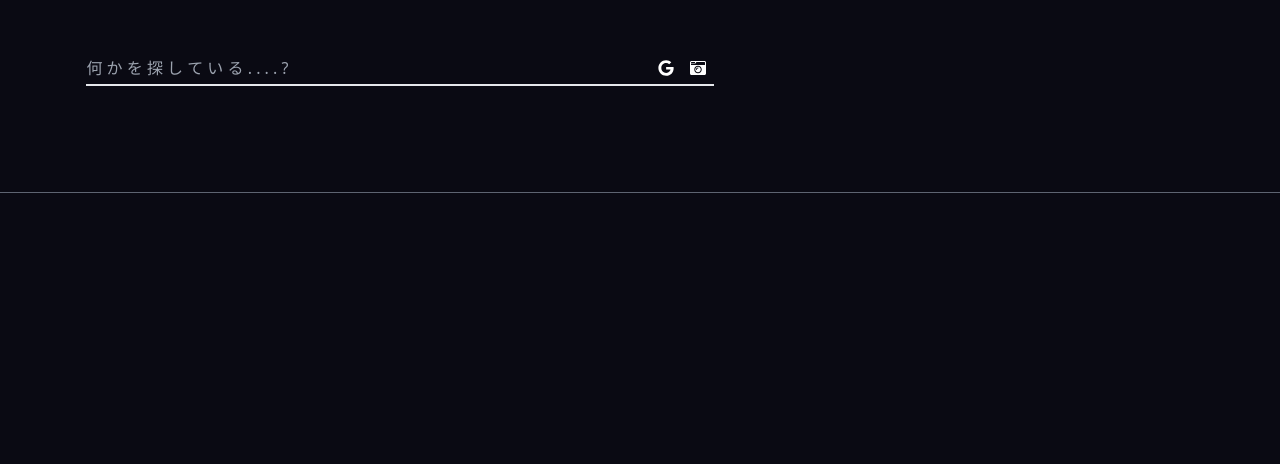
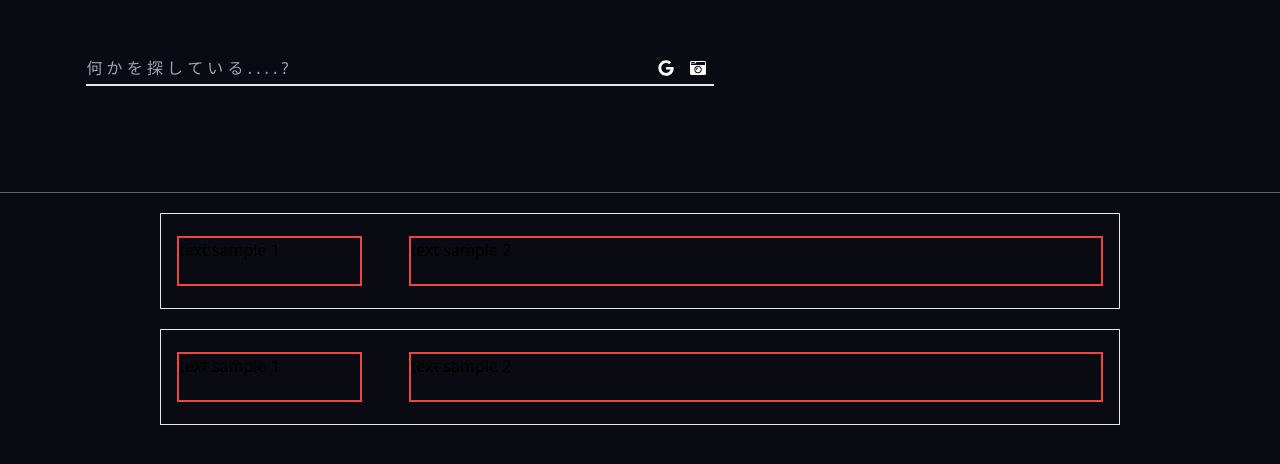
Before and after one commit to Yash0z/Start_page, a React (Vite) app: page / in a window 1280 px wide. Shown: the part 120-584 px from the top of the page. Built offline with nearby package versions, Linux system fonts and the light colour scheme; a web font is replaced by a local one.

Commit message:
Added workspace

```diff
--- a/src/App.jsx
+++ b/src/App.jsx
@@ -1,7 +1,7 @@
 import React from "react";
 import Search from "./Components/Search";
 import Divider from "@mui/material/Divider";
-
+import Workspace from "./Components/Workspace";
 // import { FontAwesomeIcon } from "@fortawesome/react-fontawesome";
 // import { library } from "@fortawesome/fontawesome-svg-core";
 // import { faGuitar } from "@fortawesome/free-solid-svg-icons";
@@ -11,12 +11,15 @@ function App() {
 	return (
 		<>
 			<div className=' w-screen h-[39vh]'>
-                  <Search/>
-         </div>
+				<Search />
+			</div>
 
 			<Divider className='bg-gray-500' />
 
-			<div className=' w-screen h-[60vh]'></div>
+			<div className=' w-screen h-[60vh]'>
+				<Workspace />
+            <Workspace />
+			</div>
 		</>
 	);
 }
--- /dev/null
+++ b/src/Components/Workspace.jsx
@@ -0,0 +1,21 @@
+import React from "react";
+
+const Workspace = () => {
+	return (
+		<>
+			<div className='relative flex flex-col border h-[20%] w-[90vw] md:w-[75vw]  mx-auto m-5 p-4 md:flex-row md:justify-between'>
+				{/* shortcuts Group name */}
+				<div className='border-2 border-red-500 my-auto  h-[80%] w-[20%]  '>
+					<span>text sample 1 </span>
+				</div>
+
+				{/* shortcuts */}
+				<div className='border-2 border-red-500 my-auto h-[80%] w-[100%] md:w-[75%]'>
+					<span>text sample 2 </span>
+				</div>
+			</div>
+		</>
+	);
+};
+
+export default Workspace;
```
